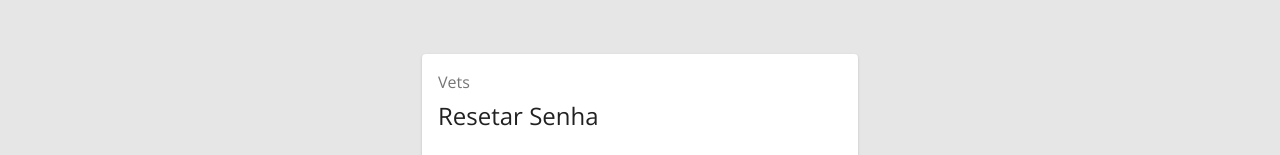
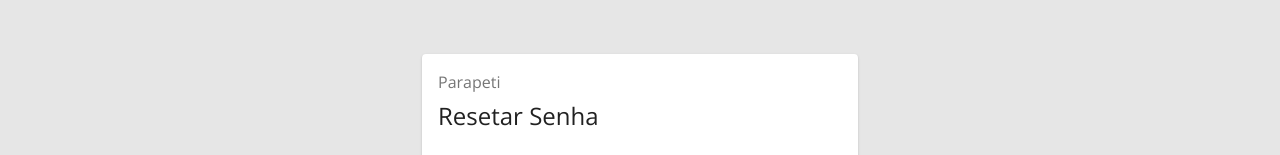
Before and after one commit to AlbertoCrespoGuzman/vets-app-node-react, a React (Create React App) app in the folder frontend-react/: page /reset_password in a window 1280 px wide. Shown: the part 221-376 px from the top of the page. Built offline with nearby package versions, Linux system fonts and the light colour scheme.

Commit message:
username login input lowercase

```diff
--- a/frontend-react/src/components/Login.js
+++ b/frontend-react/src/components/Login.js
@@ -32,6 +32,9 @@
     }
 
     handleInputChange(e) {
+        if(e.target.name === 'username'){
+            e.target.value = e.target.value.toLowerCase()
+        }
         this.setState({
             [e.target.name]: e.target.value
         })
@@ -105,7 +108,7 @@
                                 name="username"
                                 onChange={this.handleInputChange}
                                 aria-describedby="username-text"
-                                onChange={ this.handleInputChange }
+                                style={{textTransform:'lowercase'}}
                                 value={ this.state.username }
                                 />
                                 {errors.username && (<FormHelperText id="username-text" style={{color: 'red'}}>{errors.username}</FormHelperText>)}
@@ -119,7 +122,6 @@
                                 name="password"
                                 onChange={this.handleInputChange}
                                 aria-describedby="password-text"
-                                onChange={ this.handleInputChange }
                                 value={ this.state.password }
                                 />
                                 {errors.password && (<FormHelperText id="password-text" style={{color: 'red'}}>{errors.password}</FormHelperText>)}
--- a/frontend-react/src/components/ResetPassword.js
+++ b/frontend-react/src/components/ResetPassword.js
@@ -87,7 +87,7 @@
                         <CardContent>
                         <Typography
                                color="textSecondary" gutterBottom>
-                            Vets
+                            Parapeti
                         </Typography>
                         <Typography
                                 variant="h5" component="h2">
```
Also changed, not shown: 8 other files (tests, documents, lock files or other folders).
